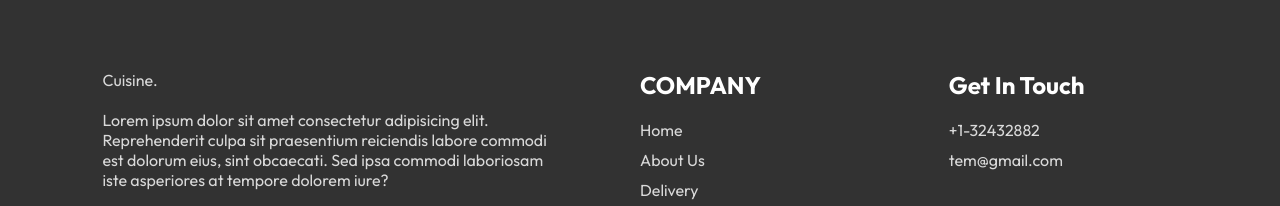
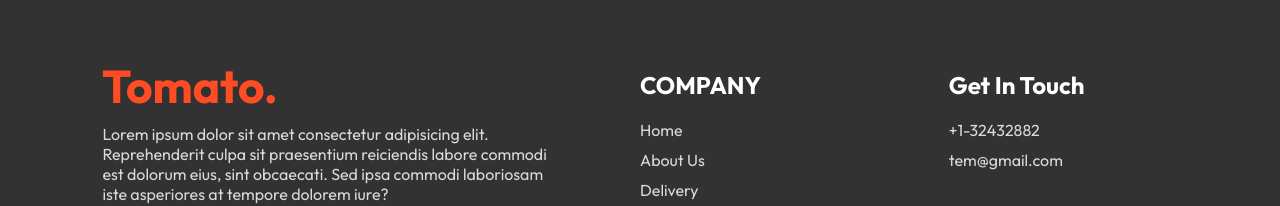
Before and after one commit to BhaktiDeshpande8010/Food-Delivery-Web, a React (Vite) app in the folder frontend/: page /MyOrders in a window 1280 px wide. Shown: the part 307-513 px from the top of the page. Built offline with nearby package versions, Linux system fonts and the light colour scheme; no server answers.

Commit message:
Update Footer.jsx

```diff
--- a/frontend/src/components/Footer/Footer.jsx
+++ b/frontend/src/components/Footer/Footer.jsx
@@ -1,13 +1,12 @@
 import React from 'react'
 import './Footer.css'
-import { Link } from 'react-router-dom';
 import { assets } from '../../assets/assets'
 const Footer = () => {
     return (
         <div className='footer' id='footer'>
             <div className="footer-content">
                 <div className="footer-content-left">
-                    <Link to='/' className="logo">Cuisine.</Link>
+                    <img src={assets.logo} alt="" />
                     <p>Lorem ipsum dolor sit amet consectetur adipisicing elit. Reprehenderit culpa sit praesentium reiciendis labore commodi est dolorum eius, sint obcaecati. Sed ipsa commodi laboriosam iste asperiores at tempore dolorem iure?
                     </p>
                     <div className="footer-social-icon">
```
